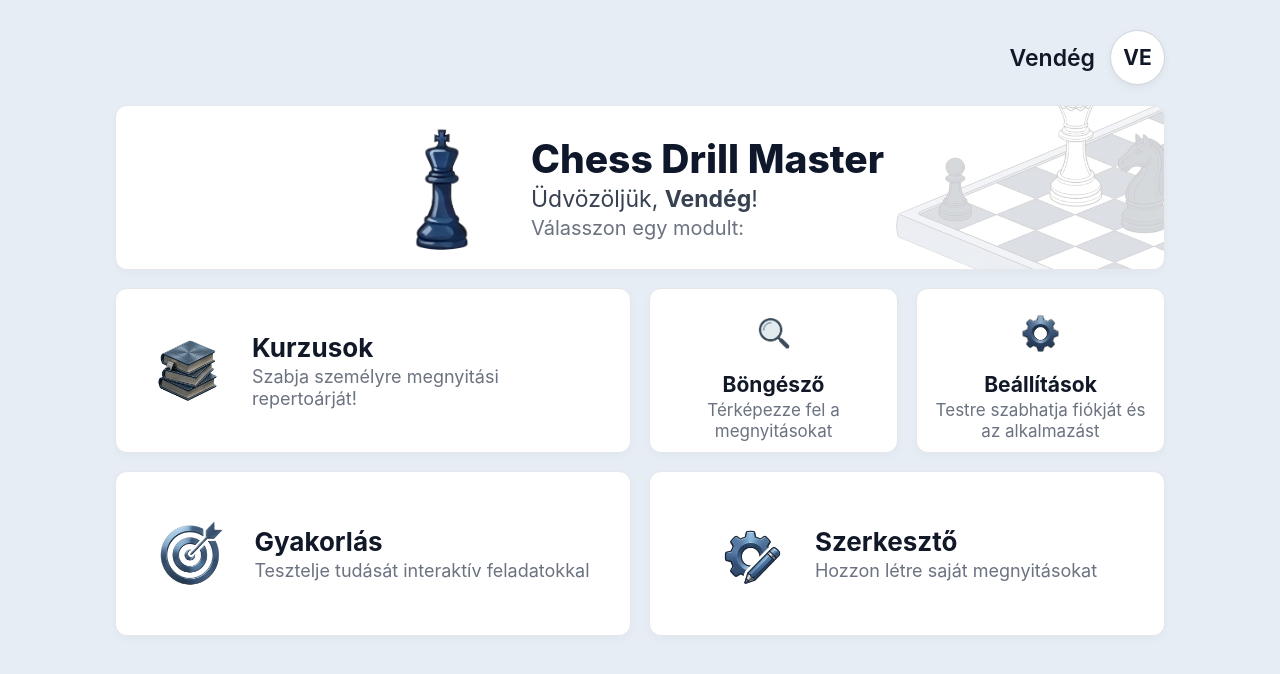
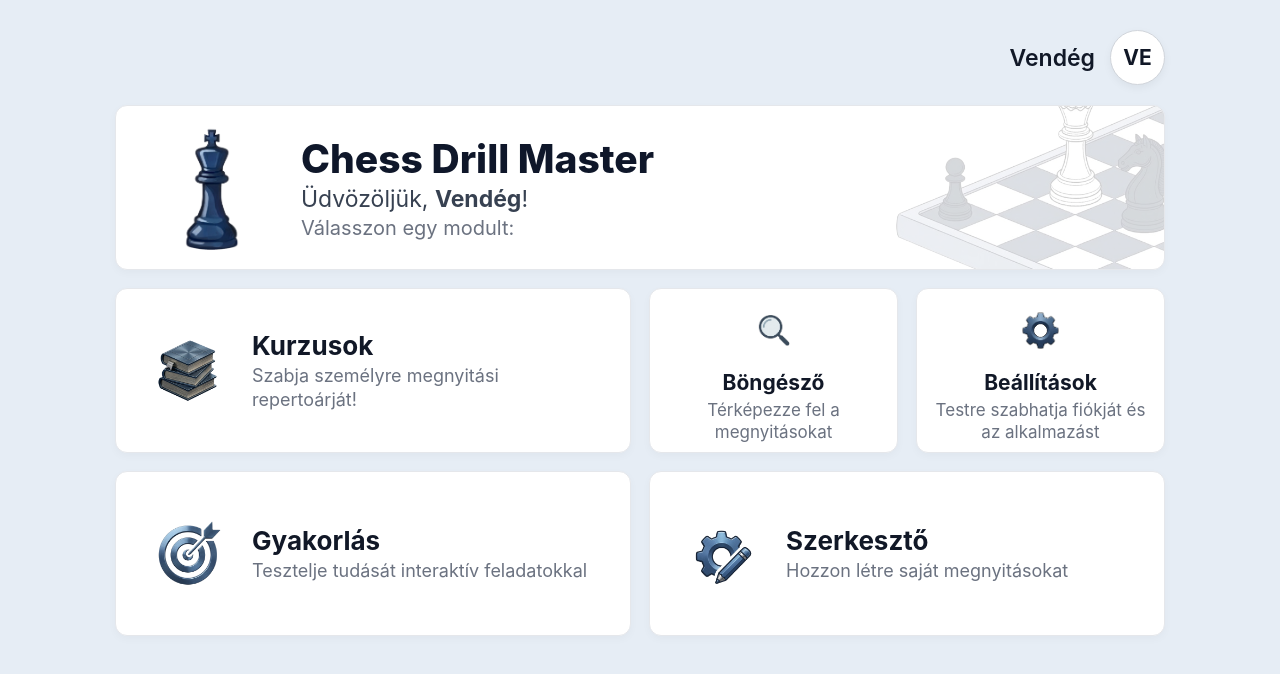
Before and after one commit to ZAkylion/chess-drill, a React (Vite) app: page / in a window 1280 px wide. Shown: the top 674 px of the page. Built offline with nearby package versions, Linux system fonts and the light colour scheme; no server answers.

Commit message:
Design part II.

```diff
--- a/src/App.jsx
+++ b/src/App.jsx
@@ -19,63 +19,37 @@ import chessboardIcon from './icons/chessboard.png';
 import IosInstallPrompt from './IosInstallPrompt';
 import AndroidInstallPrompt from './AndroidInstallPrompt';
 
-const MenuCard = ({ title, subtitle, imgSrc, onClick, span = 1, isRow = false, isMobile = false }) => {
+const MenuCard = ({ title, subtitle, imgSrc, onClick, span = 1, isRow = false }) => {
   const [isHovered, setIsHovered] = useState(false);
 
-  let iconSize = isRow ? '68px' : '53px';
-  let titleSize = isRow ? '26px' : '21px';
-  let subSize = isRow ? '18px' : '17px';
-  let gapSize = isRow ? '30px' : '12px';
-  let padSize = isRow ? '0 38px' : '15px 15px 8px 15px';
-  let flexDir = isRow ? 'row' : 'column';
-  let textAlign = isRow ? 'left' : 'center';
-
-  if (isMobile) {
-    iconSize = '45px';
-    titleSize = '18px';
-    subSize = '13px';
-    gapSize = '8px';
-    padSize = '12px 10px';
-    flexDir = 'column';
-    textAlign = 'center';
-  }
+  const layoutClass = isRow ? 'menu-card-row' : 'menu-card-col';
+  const iconClass = isRow ? 'icon-wrapper-row' : 'icon-wrapper-col';
+  const titleClass = isRow ? 'title-row' : 'title-col';
+  const subClass = isRow ? 'sub-row' : 'sub-col';
 
   return (
     <div
       onClick={onClick}
       onMouseEnter={() => setIsHovered(true)}
       onMouseLeave={() => setIsHovered(false)}
+      className={`menu-card-container ${layoutClass}`}
       style={{
-        gridColumn: `span ${isMobile ? 1 : span}`,
-        width: '100%',
-        height: '100%',
-        boxSizing: 'border-box',
+        gridColumn: `span ${span}`,
         background: isHovered ? '#2E6295' : '#ffffff',
-        borderRadius: '12px',
-        cursor: 'pointer',
         boxShadow: isHovered ? '0 12px 30px rgba(0,0,0,0.12)' : '0 3px 9px rgba(0,0,0,0.03)',
         transform: isHovered ? 'translateY(-2px)' : 'translateY(0)',
-        transition: 'all 0.2s ease-in-out',
-        display: 'flex',
-        flexDirection: flexDir,
-        alignItems: 'center',
-        justifyContent: 'center',
-        gap: gapSize,
-        border: isHovered ? '1px solid #2E6295' : '1px solid #E5E7EB',
-        padding: padSize,
-        position: 'relative',
-        overflow: 'hidden'
+        borderColor: isHovered ? '#2E6295' : '#E5E7EB',
       }}
     >
-      <div style={{ display: 'flex', alignItems: 'center', justifyContent: 'center', width: iconSize, height: iconSize, flexShrink: 0 }}>
+      <div className={iconClass} style={{ display: 'flex', alignItems: 'center', justifyContent: 'center', flexShrink: 0 }}>
         <img src={imgSrc} alt={title} style={{ width: '100%', height: '100%', objectFit: 'contain' }} />
       </div>
 
-      <div style={{ textAlign: textAlign, display: 'flex', flexDirection: 'column', justifyContent: 'center', minWidth: 0 }}>
-        <h3 style={{ margin: '0', fontSize: titleSize, fontWeight: 'bold', color: isHovered ? '#ffffff' : '#111827', transition: 'color 0.2s ease-in-out', lineHeight: '1.2' }}>
+      <div className="menu-card-text-wrapper" style={{ display: 'flex', flexDirection: 'column', justifyContent: 'center', minWidth: 0, flex: 1 }}>
+        <h3 className={titleClass} style={{ margin: '0', fontWeight: 'bold', color: isHovered ? '#ffffff' : '#111827', transition: 'color 0.2s ease-in-out', lineHeight: '1.2' }}>
           {title}
         </h3>
-        <p style={{ margin: '3px 0 0 0', fontSize: subSize, color: isHovered ? '#E0E7FF' : '#6B7280', lineHeight: '1.2', transition: 'color 0.2s ease-in-out', display: '-webkit-box', WebkitLineClamp: 2, WebkitBoxOrient: 'vertical', overflow: 'hidden' }}>
+        <p className={subClass} style={{ margin: '3px 0 0 0', color: isHovered ? '#E0E7FF' : '#6B7280', lineHeight: '1.3', transition: 'color 0.2s ease-in-out' }}>
           {subtitle}
         </p>
       </div>
@@ -92,7 +66,6 @@ export default function App() {
     language: 'hu', boardTheme: 'blue', pieceStyle: 'cburnett', showCoordinates: true, showLegalMoves: true, botDelay: 600
   });
 
-  // ÚJ: Csomag állapot, ami átadja az importált adatokat a Szerkesztőnek
   const [importPayload, setImportPayload] = useState(null);
 
   useEffect(() => {
@@ -101,7 +74,6 @@ export default function App() {
     return () => subscription.unsubscribe();
   }, []);
 
-  // AUTOMATIKUS IMPORT URL ELKAPÁSA
   useEffect(() => {
     const params = new URLSearchParams(window.location.search);
     if (params.get('autoImport') === 'true') {
@@ -111,10 +83,10 @@ export default function App() {
 
       if (moves) {
         setView('editor');
-        window.history.replaceState({}, document.title, window.location.pathname); // Tiszta URL
+        window.history.replaceState({}, document.title, window.location.pathname);
 
         setTimeout(() => {
-           setImportPayload({ moves, course, chapter }); // Átadjuk az adatokat a Szerkesztőnek
+           setImportPayload({ moves, course, chapter });
         }, 300);
       }
     }
@@ -124,7 +96,6 @@ export default function App() {
   if (view === 'practice') return <DrillPlayer onBack={() => setView('main')} session={session} settings={settings} />;
   if (view === 'explorer') return <VariationExplorer onBack={() => setView('main')} settings={settings} />;
 
-  // ÁTADJUK AZ IMPORT CSOMAGOT A SZERKESZTŐNEK!
   if (view === 'editor') return <DrillEditor onBack={() => setView('main')} session={session} isAdmin={false} settings={settings} importPayload={importPayload} clearImportPayload={() => setImportPayload(null)} />;
 
   if (view === 'settings') return <Settings onBack={() => setView('main')} settings={settings} setSettings={setSettings} />;
@@ -134,16 +105,154 @@ export default function App() {
   const userName = session?.user?.user_metadata?.username || session?.user?.email?.split('@')[0] || (lang === 'en' ? 'Guest' : 'Vendég');
   const initials = userName.substring(0, 2).toUpperCase();
 
-  const gridColumns = isMobile ? '1fr' : (isTablet ? 'repeat(2, 1fr)' : 'repeat(4, 1fr)');
-  const gridRows = isMobile || isTablet ? 'auto' : '165px 165px 165px';
-  const gridAutoRows = isMobile || isTablet ? 'minmax(0, 1fr)' : 'auto';
-
   return (
     <div style={{
       height: '100dvh', width: '100vw', position: 'fixed', top: 0, left: 0, bottom: 0, right: 0,
       background: '#E6EDF5', display: 'flex', flexDirection: 'column', justifyContent: 'center',
       alignItems: 'center', padding: isMobile ? '15px' : '30px', boxSizing: 'border-box', overflow: 'hidden', fontFamily: "'Inter', 'Segoe UI', sans-serif"
     }}>
+
+      <style>{`
+        /* --- ASZTALI ALAPÉRTELMEZÉSEK --- */
+        .menu-grid {
+          display: grid;
+          grid-template-columns: repeat(4, 1fr);
+          grid-template-rows: 165px 165px 165px;
+          gap: 18px;
+          width: 100%;
+          max-width: 1050px;
+          flex: 1;
+          min-height: 0;
+          z-index: 10;
+        }
+        .menu-card-container {
+          width: 100%; height: 100%; box-sizing: border-box; border-radius: 12px;
+          cursor: pointer; transition: all 0.2s ease-in-out; display: flex;
+          align-items: center; position: relative; overflow: hidden; border: 1px solid transparent;
+        }
+
+        .menu-card-col { flex-direction: column; justify-content: center; padding: 15px 15px 8px 15px; gap: 12px; text-align: center; }
+        .menu-card-row { flex-direction: row; justify-content: flex-start; padding: 0 38px; gap: 30px; text-align: left; }
+
+        .icon-wrapper-col { width: 53px; height: 53px; }
+        .icon-wrapper-row { width: 68px; height: 68px; }
+
+        .title-col { font-size: 21px; }
+        .title-row { font-size: 26px; }
+
+        .sub-col, .sub-row { display: -webkit-box; -webkit-line-clamp: 2; -webkit-box-orient: vertical; overflow: hidden; }
+        .sub-col { font-size: 17px; }
+        .sub-row { font-size: 18px; }
+
+        .welcome-card { grid-column: span 4; flex-direction: row; justify-content: flex-start; gap: 45px; padding: 0 50px; text-align: left; }
+        .welcome-icon { width: 90px; }
+        .welcome-bg { right: -15px; height: 240px; }
+        .welcome-title { font-size: 39px; }
+        .welcome-subtitle { font-size: 23px; }
+        .welcome-desc { font-size: 20px; }
+
+                                                                        /* --- MOBIL ÉS ÁLLÓ (PORTRAIT) NÉZET SZABÁLYAI (FIX MAGASSÁG, TILTOTT GÖRGETÉS) --- */
+        @media (orientation: portrait), (max-width: 850px) {
+          .menu-grid {
+            display: flex !important;
+            flex-direction: column !important;
+            overflow: hidden !important;
+            gap: clamp(4px, 1.2vh, 16px) !important;
+            padding-bottom: 0 !important;
+            flex: 1 !important;
+            min-height: 0 !important;
+          }
+
+          .menu-card-container {
+            flex: 1 !important;
+            min-height: 0 !important;
+            height: 100% !important;
+            flex-direction: row !important;
+            justify-content: flex-start !important;
+            padding: clamp(6px, 1.5vh, 30px) clamp(10px, 4vw, 40px) !important;
+            gap: clamp(10px, 3vw, 35px) !important;
+            overflow: hidden !important;
+          }
+
+          .menu-card-text-wrapper {
+            text-align: left !important;
+            display: flex !important;
+            flex-direction: column !important;
+            justify-content: center !important;
+          }
+
+          .icon-wrapper-col, .icon-wrapper-row {
+            width: clamp(28px, 6vh, 85px) !important;
+            height: clamp(28px, 6vh, 85px) !important;
+          }
+
+          .title-col, .title-row {
+            font-size: clamp(14px, 2.5vh, 34px) !important;
+            line-height: 1.1 !important;
+          }
+
+          .sub-col, .sub-row {
+            font-size: clamp(10px, 1.8vh, 22px) !important;
+            display: -webkit-box !important;
+            -webkit-line-clamp: 2 !important;
+            -webkit-box-orient: vertical !important;
+            overflow: hidden !important;
+            margin-top: 2px !important;
+            line-height: 1.2 !important;
+          }
+
+          .welcome-card {
+            flex: 2.2 !important;
+            flex-direction: column !important;
+            gap: clamp(2px, 1vh, 15px) !important;
+            padding: clamp(5px, 1.5vh, 35px) 10px !important;
+            text-align: center !important;
+            justify-content: center !important;
+          }
+          .welcome-icon { width: clamp(25px, 6vh, 100px) !important; margin-bottom: -5px !important; }
+          .welcome-bg { right: -30px !important; height: clamp(90px, 25vh, 250px) !important; }
+          .welcome-title {
+            font-size: clamp(16px, 3vh, 42px) !important;
+            line-height: 1 !important;
+            margin: 0 !important;
+            white-space: nowrap !important;
+          }
+          .welcome-subtitle {
+            font-size: clamp(12px, 2vh, 28px) !important;
+            line-height: 1.1 !important;
+            margin: 0 !important;
+          }
+          .welcome-desc {
+            font-size: clamp(10px, 1.5vh, 22px) !important;
+            line-height: 1.1 !important;
+            margin: 0 !important;
+          }
+        }
+
+                /* --- KIFEJEZETTEN FEKTETETT (LANDSCAPE) TELEFONOKHOZ --- */
+        @media (max-width: 950px) and (max-height: 600px) and (orientation: landscape) {
+          .welcome-card {
+            flex-direction: row !important;
+            text-align: left !important;
+            justify-content: center !important;
+            gap: 20px !important;
+            padding: 10px 20px !important;
+          }
+          .welcome-icon {
+            width: clamp(30px, 12vh, 55px) !important;
+            height: clamp(30px, 12vh, 55px) !important;
+            margin-bottom: 0 !important;
+          }
+          /* A szövegeket balra zárjuk az ikon mellett */
+          .welcome-card > div {
+            align-items: flex-start !important;
+            text-align: left !important;
+          }
+          .welcome-title {
+            white-space: normal !important;
+          }
+        }
+      `}</style>
 
       <IosInstallPrompt />
       <AndroidInstallPrompt />
@@ -162,35 +271,27 @@ export default function App() {
         </div>
       </div>
 
-      <div style={{
-        display: 'grid', gridTemplateColumns: gridColumns, gridTemplateRows: gridRows, gridAutoRows: gridAutoRows,
-        gap: isMobile ? '10px' : '18px', width: '100%', maxWidth: '1050px', flex: 1, minHeight: 0, zIndex: 10
-      }}>
-        <div style={{
-          gridColumn: `span ${isMobile ? 1 : (isTablet ? 2 : 4)}`, background: '#ffffff', borderRadius: '12px',
-          display: 'flex', flexDirection: isMobile ? 'column' : 'row', alignItems: 'center', justifyContent: isMobile ? 'center' : 'center',
-          gap: isMobile ? '10px' : '45px', boxShadow: '0 3px 9px rgba(0,0,0,0.03)', position: 'relative', overflow: 'hidden', border: '1px solid #E5E7EB',
-          width: '100%', height: '100%', boxSizing: 'border-box', padding: isMobile ? '15px 10px' : '0'
-        }}>
-          <img src={chessboardIcon} alt="Chessboard background" style={{ position: 'absolute', right: isMobile ? '-30px' : '-15px', top: '50%', transform: 'translateY(-50%)', height: isMobile ? '140px' : '240px', opacity: 0.2, pointerEvents: 'none', zIndex: 1 }} />
-          <img src={kingIcon} alt="King" style={{ width: isMobile ? '50px' : '90px', height: 'auto', zIndex: 2, objectFit: 'contain' }} />
+      <div className="menu-grid">
+        <div className="menu-card-container welcome-card" style={{ background: '#ffffff', boxShadow: '0 3px 9px rgba(0,0,0,0.03)', border: '1px solid #E5E7EB' }}>
+          <img src={chessboardIcon} alt="Chessboard background" className="welcome-bg" style={{ position: 'absolute', top: '50%', transform: 'translateY(-50%)', opacity: 0.2, pointerEvents: 'none', zIndex: 1 }} />
+          <img src={kingIcon} alt="King" className="welcome-icon" style={{ height: 'auto', zIndex: 2, objectFit: 'contain' }} />
 
-          <div style={{ zIndex: 2, textAlign: isMobile ? 'center' : 'left', display: 'flex', flexDirection: 'column', justifyContent: 'center' }}>
-            <h1 style={{ margin: '0 0 3px 0', fontSize: isMobile ? '20px' : '39px', color: '#0F172A', fontWeight: '800' }}>Chess Drill Master</h1>
-            <p style={{ margin: '0 0 3px 0', fontSize: isMobile ? '14px' : '23px', color: '#374151' }}>
+          <div style={{ zIndex: 2, display: 'flex', flexDirection: 'column', justifyContent: 'center' }}>
+            <h1 className="welcome-title" style={{ margin: '0 0 3px 0', color: '#0F172A', fontWeight: '800' }}>Chess Drill Master</h1>
+            <p className="welcome-subtitle" style={{ margin: '0 0 3px 0', color: '#374151' }}>
               {lang === 'en' ? 'Welcome' : 'Üdvözöljük'}, <strong>{userName}</strong>!
             </p>
-            <p style={{ margin: 0, fontSize: isMobile ? '12px' : '20px', color: '#6B7280' }}>
+            <p className="welcome-desc" style={{ margin: 0, color: '#6B7280' }}>
               {lang === 'en' ? 'Choose a module:' : 'Válasszon egy modult:'}
             </p>
           </div>
         </div>
 
-        <MenuCard isMobile={isMobile} span={2} isRow={true} imgSrc={coursesIcon} title={lang === 'en' ? 'Courses' : 'Kurzusok'} subtitle={lang === 'en' ? 'Personalize your opening repertoire!' : 'Szabja személyre megnyitási repertoárját!'} onClick={() => setView('courses')} />
-        <MenuCard isMobile={isMobile} span={1} imgSrc={explorerIcon} title={lang === 'en' ? 'Explorer' : 'Böngésző'} subtitle={lang === 'en' ? 'Map out the openings' : 'Térképezze fel a megnyitásokat'} onClick={() => setView('explorer')} />
-        <MenuCard isMobile={isMobile} span={1} imgSrc={settingsIcon} title={lang === 'en' ? 'Settings' : 'Beállítások'} subtitle={lang === 'en' ? 'Customize your account' : 'Testre szabhatja fiókját és az alkalmazást'} onClick={() => setView('settings')} />
-        <MenuCard isMobile={isMobile} span={2} isRow={true} imgSrc={practiceIcon} title={lang === 'en' ? 'Practice' : 'Gyakorlás'} subtitle={lang === 'en' ? 'Test your knowledge with interactive drills' : 'Tesztelje tudását interaktív feladatokkal'} onClick={() => setView('practice')} />
-        <MenuCard isMobile={isMobile} span={2} isRow={true} imgSrc={editorIcon} title={lang === 'en' ? 'Editor' : 'Szerkesztő'} subtitle={lang === 'en' ? 'Create your own openings' : 'Hozzon létre saját megnyitásokat'} onClick={() => setView('editor')} />
+        <MenuCard span={2} isRow={true} imgSrc={coursesIcon} title={lang === 'en' ? 'Courses' : 'Kurzusok'} subtitle={lang === 'en' ? 'Personalize your opening repertoire!' : 'Szabja személyre megnyitási repertoárját!'} onClick={() => setView('courses')} />
+        <MenuCard span={1} imgSrc={explorerIcon} title={lang === 'en' ? 'Explorer' : 'Böngésző'} subtitle={lang === 'en' ? 'Map out the openings' : 'Térképezze fel a megnyitásokat'} onClick={() => setView('explorer')} />
+        <MenuCard span={1} imgSrc={settingsIcon} title={lang === 'en' ? 'Settings' : 'Beállítások'} subtitle={lang === 'en' ? 'Customize your account' : 'Testre szabhatja fiókját és az alkalmazást'} onClick={() => setView('settings')} />
+        <MenuCard span={2} isRow={true} imgSrc={practiceIcon} title={lang === 'en' ? 'Practice' : 'Gyakorlás'} subtitle={lang === 'en' ? 'Test your knowledge with interactive drills' : 'Tesztelje tudását interaktív feladatokkal'} onClick={() => setView('practice')} />
+        <MenuCard span={2} isRow={true} imgSrc={editorIcon} title={lang === 'en' ? 'Editor' : 'Szerkesztő'} subtitle={lang === 'en' ? 'Create your own openings' : 'Hozzon létre saját megnyitásokat'} onClick={() => setView('editor')} />
       </div>
     </div>
   );
```
